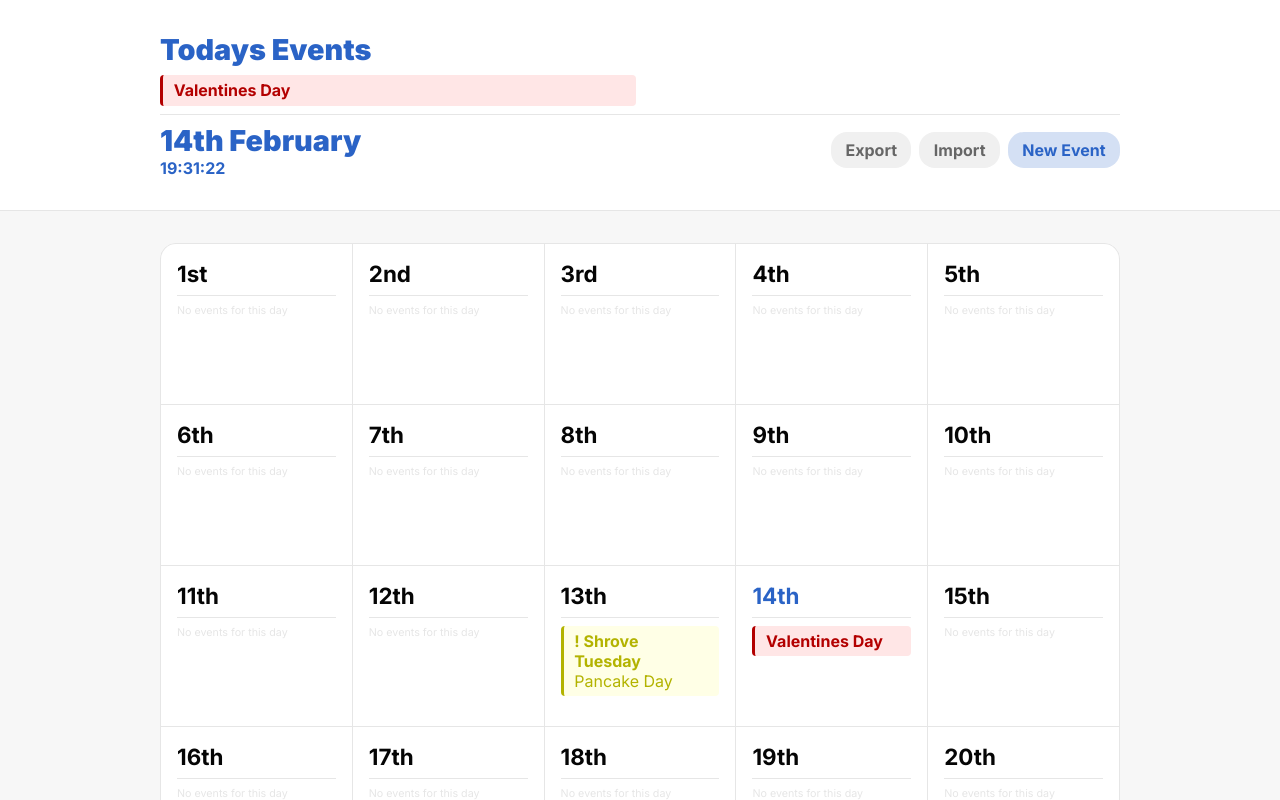
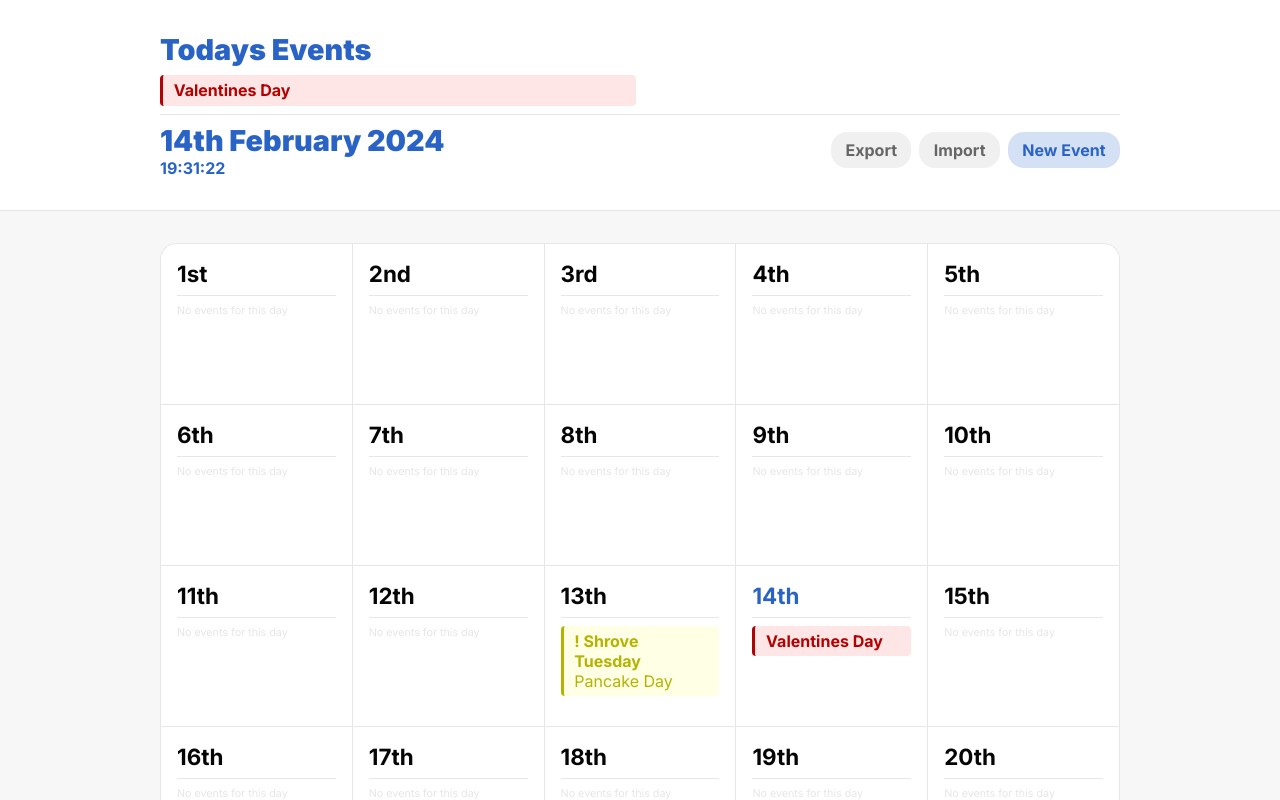
Before and after one commit to bobbymannino/comp-1004-spa, a plain HTML site: page index.html in a window 1280 px wide. Shown: the top 800 px of the page. Drawn offline with Linux system fonts and the light colour scheme.

Commit message:
add year to date display

```diff
--- a/index.html
+++ b/index.html
@@ -25,7 +25,7 @@
                 </div>
                 <nav>
                     <div class="date-time">
-                        <h2 data-replace-with="date-nth month-text" class="text-primary"></h2>
+                        <h2 data-replace-with="date-nth month-text year" class="text-primary"></h2>
                         <p class="text-primary"><b data-replace-with="hour:minute:second"></b></p>
                     </div>
                     <div class="actions">
```
